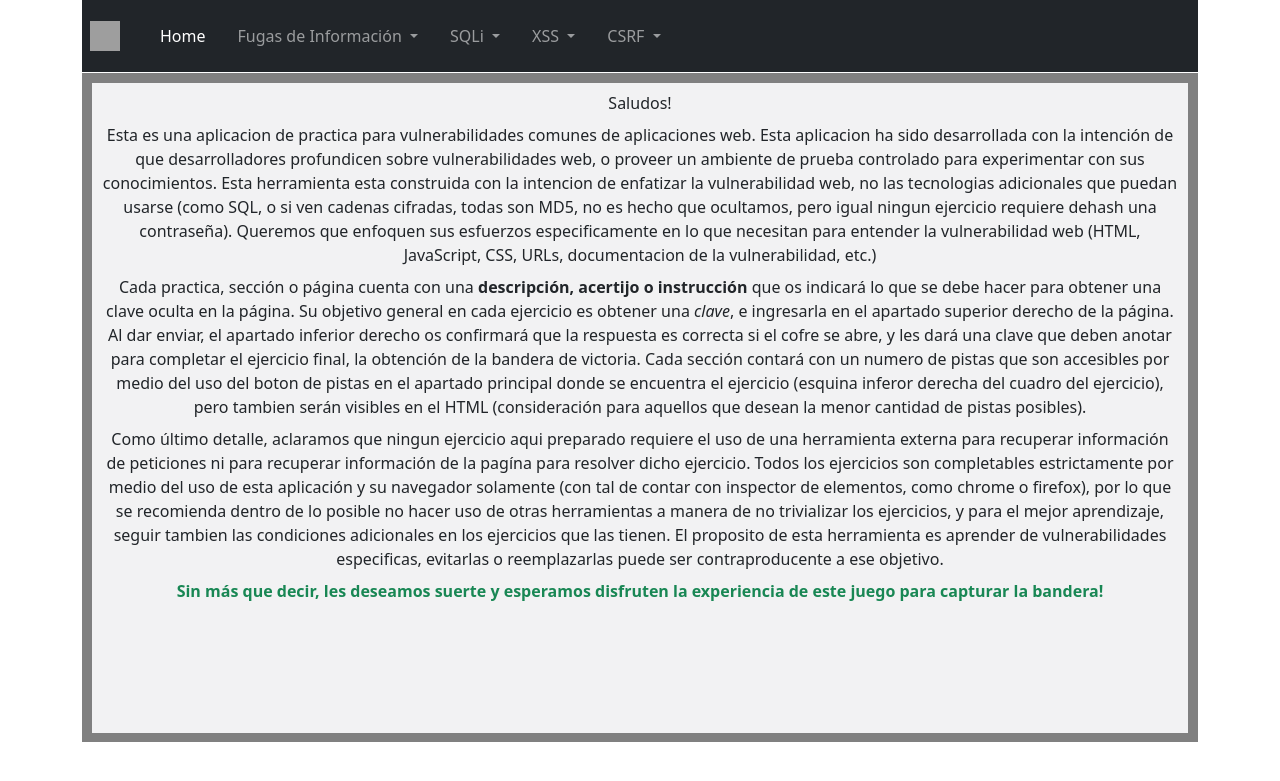
After one commit to Nandotec/TFM_Master, a Flask app: page / in a window 1280 px wide. The commit adds this page. Shown: the top 781 px of the page. Run offline with Flask 2, Linux system fonts and the light colour scheme; grey boxes are pictures that could not be loaded.

Commit message:
Home Screen

```diff
--- a/app.py
+++ b/app.py
@@ -36,9 +36,9 @@ def carga(indice, nombre, identificador, clave=0):
 
 """Llamadas por pagina/ejercicio"""
 #Landing Page
-#@app.route("/")
-#def landing():
-	#return render_template(carga(0, "fugas", "1"), chest=recompensa())
+@app.route("/")
+def landing():
+	return render_template("home.html")
 
 #Fugas de Informacion 1
 @app.route("/fugas1", methods=["POST", "GET"])
--- a/static/css/main.css
+++ b/static/css/main.css
@@ -47,3 +47,13 @@
     display: none;
   }
 }
+
+#divHome{
+	float: left;
+	height: 100%;
+	width: 100%;
+	border: 10px solid gray;
+	margin-top: 1px;
+	background-color: #f2f2f3;
+	position:relative
+}
--- /dev/null
+++ b/templates/home.html
@@ -0,0 +1,88 @@
+<!doctype html>
+<html lang="en">
+  <head>
+    <meta charset="utf-8">
+    <meta name="viewport" content="width=device-width, initial-scale=1">
+    <title>Fugas 1</title>
+    <link rel="stylesheet" type="text/css" href="{{ url_for('static', filename='css/main.css')}}">
+    <link href="https://cdn.jsdelivr.net/npm/bootstrap@5.3.0-alpha1/dist/css/bootstrap.min.css" rel="stylesheet" integrity="sha384-GLhlTQ8iRABdZLl6O3oVMWSktQOp6b7In1Zl3/Jr59b6EGGoI1aFkw7cmDA6j6gD" crossorigin="anonymous">
+  </head>
+  <body style="height:745px;">
+    <div class="container">
+      <nav class="navbar navbar-expand-sm navbar-dark bg-dark ">
+      <a href="#" class="navbar-brand mb-0 h1">
+        <img class="d-inline m-2 align-top" src="https://aula.campusciberseguridad.com/pluginfile.php?file=%2F1%2Ftheme_moove%2Flogo%2F1671714533%2Fciberseguridad%20vertical%20bicolor%281%29.png" width="30" height="30">
+      </a>
+      <button type="button" data-bs-toggle="collapse" data-bs-target="#barraNavegacion" class="navbar-toggler m-2" aria-controls="barraNavegacion" aria-expanded="false" aria-label="Toggle navigation">
+       <span class="navbar-toggler-icon"></span>
+      </button>
+      <div class="collapse navbar-collapse" id="barraNavegacion">
+        <ul class="navbar-nav">
+          <li class="nav-item active m-2">
+            <a href="/" class="nav-link active">
+              Home
+            </a>
+          </li>
+          <li class="nav-item dropdown m-2">
+            <a href="#" class="nav-link dropdown-toggle" id="navbarDropdown" role="button" data-bs-toggle="dropdown" aria-expanded="false">
+              Fugas de Información
+            </a>
+            <ul class="dropdown-menu" aria-labelledby="navbarDropdown">
+                <li><a href="/fugas1" class="dropdown-item">Prueba 1</a></li>
+                <li><a href="/fugas2" class="dropdown-item">Prueba 2</a></li>
+                <li><a href="/fugas3" class="dropdown-item">Prueba 3</a></li>
+            </ul>
+          </li>
+          <li class="nav-item dropdown m-2">
+            <a href="#" class="nav-link dropdown-toggle" id="navbarDropdown" role="button" data-bs-toggle="dropdown" aria-expanded="false">
+              SQLi
+            </a>
+            <ul class="dropdown-menu" aria-labelledby="navbarDropdown">
+                <li><a href="/SQLi1" class="dropdown-item">Prueba 1</a></li>
+                <li><a href="/SQLi2" class="dropdown-item">Prueba 2</a></li>
+                <li><a href="/SQLi3" class="dropdown-item">Prueba 3</a></li>
+            </ul>
+          </li>
+          <li class="nav-item dropdown m-2">
+            <a href="#" class="nav-link dropdown-toggle" id="navbarDropdown" role="button" data-bs-toggle="dropdown" aria-expanded="false">
+              XSS
+            </a>
+            <ul class="dropdown-menu" aria-labelledby="navbarDropdown">
+                <li><a href="/XSS1" class="dropdown-item">Prueba 1</a></li>
+                <li><a href="/XSS2" class="dropdown-item">Prueba 2</a></li>
+                <li><a href="/XSS3" class="dropdown-item">Prueba 3</a></li>
+            </ul>
+          </li>
+          <li class="nav-item dropdown m-2">
+            <a href="#" class="nav-link dropdown-toggle" id="navbarDropdown" role="button" data-bs-toggle="dropdown" aria-expanded="false">
+              CSRF
+            </a>
+            <ul class="dropdown-menu" aria-labelledby="navbarDropdown">
+                <li><a href="/CSRF1" class="dropdown-item">Prueba 1</a></li>
+                <li><a href="/CSRF2" class="dropdown-item">Prueba 2</a></li>
+            </ul>
+          </li>
+        </ul>
+      </nav>
+    </div>
+    <div class="container overflow-hidden" style="height:670px;">
+      <div class="float-child" id="divHome">
+        <p class="text-center m-2">
+          Saludos!
+        </p>
+        <p class="text-center m-2">
+          Esta es una aplicacion de practica para vulnerabilidades comunes de aplicaciones web. Esta aplicacion ha sido desarrollada con la intención de que desarrolladores profundicen sobre vulnerabilidades web, o proveer un ambiente de prueba controlado para experimentar con sus conocimientos. Esta herramienta esta construida con la intencion de enfatizar la vulnerabilidad web, no las tecnologias adicionales que puedan usarse (como SQL, o si ven cadenas cifradas, todas son MD5, no es hecho que ocultamos, pero igual ningun ejercicio requiere dehash una contraseña). Queremos que enfoquen sus esfuerzos especificamente en lo que necesitan para entender la vulnerabilidad web (HTML, JavaScript, CSS, URLs, documentacion de la vulnerabilidad, etc.)
+        </p>
+        <p class="text-center m-2">
+          Cada practica, sección o página cuenta con una <b>descripción, acertijo o instrucción</b> que os indicará lo que se debe hacer para obtener una clave oculta en la página. Su objetivo general en cada ejercicio es obtener una <i>clave</i>, e ingresarla en el apartado superior derecho de la página. Al dar enviar, el apartado inferior derecho os confirmará que la respuesta es correcta si el cofre se abre, y les dará una clave que deben anotar para completar el ejercicio final, la obtención de la bandera de victoria. Cada sección contará con un numero de pistas que son accesibles por medio del uso del boton de pistas en el apartado principal donde se encuentra el ejercicio (esquina inferor derecha del cuadro del ejercicio), pero tambien serán visibles en el HTML (consideración para aquellos que desean la menor cantidad de pistas posibles).
+        </p>
+        <p class="text-center m-2">
+          Como último detalle, aclaramos que ningun ejercicio aqui preparado requiere el uso de una herramienta externa para recuperar información de peticiones ni para recuperar información de la pagína para resolver dicho ejercicio. Todos los ejercicios son completables estrictamente por medio del uso de esta aplicación y su navegador solamente (con tal de contar con inspector de elementos, como chrome o firefox), por lo que se recomienda dentro de lo posible no hacer uso de otras herramientas a manera de no trivializar los ejercicios, y para el mejor aprendizaje, seguir tambien las condiciones adicionales en los ejercicios que las tienen. El proposito de esta herramienta es aprender de vulnerabilidades especificas, evitarlas o reemplazarlas puede ser contraproducente a ese objetivo.
+        </p>
+        <p class="text-center m-2 text-success">
+          <b>Sin más que decir, les deseamos suerte y esperamos disfruten la experiencia de este juego para capturar la bandera!</b>
+        </p>
+      </div>
+    <script src="https://cdn.jsdelivr.net/npm/bootstrap@5.3.0-alpha1/dist/js/bootstrap.bundle.min.js" integrity="sha384-w76AqPfDkMBDXo30jS1Sgez6pr3x5MlQ1ZAGC+nuZB+EYdgRZgiwxhTBTkF7CXvN" crossorigin="anonymous"></script>
+  </body>
+</html>
```
Also changed, not shown: templates/XSS3.html (+5 -5 lines).
